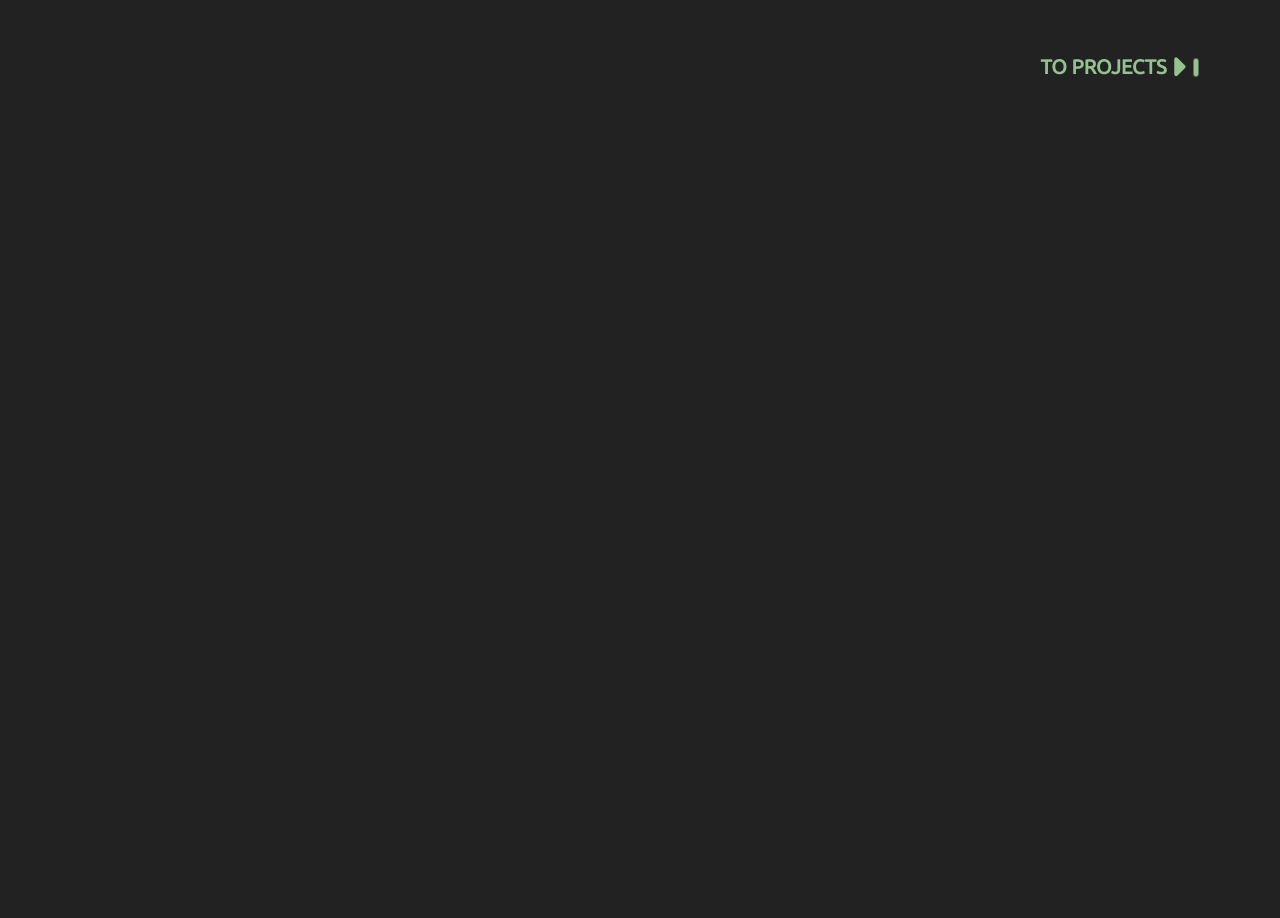
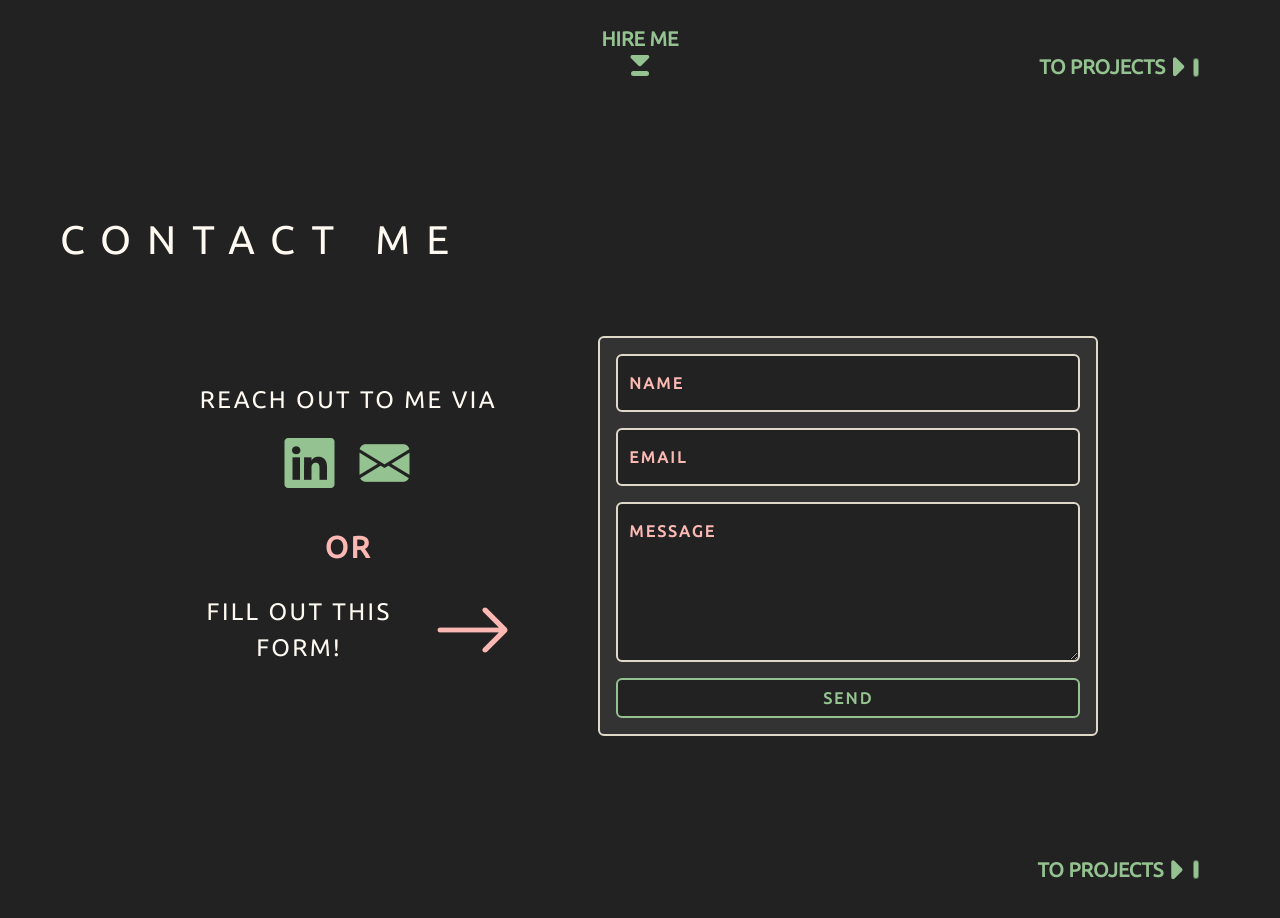
Before and after one commit to lsuan/portfolio, a React (Create React App) app in the folder app/: page /#profile in a window 1280 px wide. Before the commit this address led to /. Shown: the part 1480-2398 px from the top of the page. Before the commit the page ends 1600 px from the top, so only its background shows below. Built offline with nearby package versions, Linux system fonts and the light colour scheme.

Commit message:
added contact section to first page

```diff
--- a/app/public/index.html
+++ b/app/public/index.html
@@ -25,6 +25,7 @@
       <input type="email" name="email" />
       <textarea name="message"></textarea>
     </form>
-    <div id="root"></div>
+    <div id="root">
+    </div>
   </body>
 </html>
--- a/app/src/App.js
+++ b/app/src/App.js
@@ -3,13 +3,13 @@ import './App.css';
 
 import Nav from './components/Nav';
 import Projects from './components/Projects';
-import Contact from './components/Contact';
+// import Contact from './components/Contact';
 import { BrowserRouter as Router, Routes, Route } from 'react-router-dom';
 // import * as bootstrap from 'bootstrap';
 import Home from './components/Home';
 import Profile from './components/Profile';
 import ScrollToTop from './components/ScrollToTop';
-import Success from './components/Success';
+// import Success from './components/Success';
 
 function App() {
   // useEffect( () => {
@@ -25,8 +25,8 @@ function App() {
         <Route path="/" exact element={<Home />} />
         <Route path="/#profile" exact element={<Profile />} />
         <Route path="/projects" exact element={<Projects />} />
-        <Route path="/contact" exact element={<Contact />} />
-        <Route path="/success" exact element={<Success />} />
+        {/* <Route path="/contact" exact element={<Contact />} />
+        <Route path="/success" exact element={<Success />} /> */}
       </Routes>
     </Router>
   )
--- a/app/src/components/Contact.tsx
+++ b/app/src/components/Contact.tsx
@@ -1,8 +1,17 @@
-import React, { useState } from 'react';
+import React, { useEffect, useRef, useState } from 'react';
 import "../styles/contact.scss";
-import PrevPage from './PrevPage';
+import NextPage from './NextPage';
 
 function Contact() {
+  const hash = window.location.hash;
+  const contactRef = useRef(null);
+
+  useEffect( () => {
+    if (hash === "#contact-section") {
+      contactRef.current.scrollIntoView({behavior: "auto"});
+    }
+  }, [hash]);
+
   interface FormPost {
     firstname?: string,
     lastname?: string,
@@ -30,7 +39,7 @@ function Contact() {
     event.preventDefault();
   }
 
-  const handleChange = (e: any) => {
+  const handleChange = (e: React.FormEvent<HTMLInputElement> | React.FormEvent<HTMLTextAreaElement>) => {
     console.log(state);
     setState({
       ...state,
@@ -39,7 +48,7 @@ function Contact() {
   };
 
   return (
-    <div id="contact" className="py-5 px-3 px-md-5">
+    <div ref={contactRef} id="contact-section" className="py-5 px-3 px-md-5">
       <h1 className="mb-3 mt-5 my-sm-5">
         CONTACT ME
       </h1>
@@ -87,8 +96,8 @@ function Contact() {
           </form>
         </div>
       </div>
-      <div className="arrows d-flex justify-content-between align-items-center mt-3">
-        <PrevPage {...{name:"TO PROJECTS"}} />
+      <div className="arrows d-flex justify-content-end align-items-center mt-3">
+        <NextPage {...{name:"TO PROJECTS"}} />
       </div>
     </div>
   );
--- a/app/src/components/Home.tsx
+++ b/app/src/components/Home.tsx
@@ -1,6 +1,7 @@
 import React from 'react';
 import Profile from './Profile';
 import "../styles/home.scss";
+import Contact from './Contact';
 
 function Home() {
 
@@ -27,14 +28,20 @@ function Home() {
             <i className="bi bi-file-earmark-person" data-bs-toggle="tooltip" data-bs-custom-class="custom-tooltip" data-bs-placement="top" data-bs-title="Resume" />
           </a>
         </div>
-        <a className="continue d-flex flex-column align-items-center" href="#profile">
-          START
-          <i className="fa-solid fa-caret-down"></i>
-        </a>
-        <hr className="stop-bar"></hr>
+        <div className="arrows">
+          <div className="down-section d-flex flex-column align-items-center">
+            <a className="continue d-flex flex-column align-items-center" href="#profile">
+              START
+              <i className="fa-solid fa-caret-down"></i>
+            </a>
+            <hr className="stop-bar"></hr>
+          </div>
+        </div>
       </div>
 
       <Profile />
+      <Contact />
+
 
     </div>
   )
--- a/app/src/components/Nav.tsx
+++ b/app/src/components/Nav.tsx
@@ -5,11 +5,20 @@ import ModeIcon from './ModeIcon';
 
 
 function Nav() {
+
   const handleProfileClick = () => {
     const onHomePage = window.location.pathname === "/";
     if (onHomePage) {
       const profile = document.getElementById("profile");
       profile.scrollIntoView({behavior: "smooth"});
+    }
+  }
+
+  const handleContactClick = () => {
+    const onHomePage = window.location.pathname === "/";
+    if (onHomePage) {
+      const contactSection = document.getElementById("contact-section");
+      contactSection.scrollIntoView({behavior: "smooth"});
     }
   }
 
@@ -30,13 +39,13 @@ function Nav() {
           <Link to="/" onClick={handleHomeClick} className="nav-link">HOME</Link>
         </li>
         <li className="nav-item me-2">
-          <Link to={{pathname:"/", hash:"#profile"}} onClick={handleProfileClick} className="nav-link">PROFILE</Link>
+          <Link to={{pathname:"/", hash:"profile"}} onClick={handleProfileClick} className="nav-link">PROFILE</Link>
         </li>
         <li className="nav-item me-2">
           <Link to="/projects" className="nav-link">PROJECTS</Link>
         </li>
         <li className="nav-item me-2">
-          <Link to="/contact" className="nav-link">CONTACT</Link>
+          <Link to={{pathname:"/", hash:"contact-section"}} onClick={handleContactClick} className="nav-link">CONTACT</Link>
         </li>
         <li className="nav-item">
           <ModeIcon />
@@ -59,7 +68,7 @@ function Nav() {
               <Link to="/projects" className="nav-link">PROJECTS</Link>
             </li>
             <li className="dropdown-item nav-item me-2">
-              <Link to="/contact" className="nav-link">CONTACT</Link>
+              <Link to={{pathname:"/", hash:"#contact-section"}} className="nav-link">CONTACT</Link>
             </li>
           </ul>
         </div>
--- a/app/src/components/NextPage.tsx
+++ b/app/src/components/NextPage.tsx
@@ -5,7 +5,7 @@ import "../styles/page-arrows.scss";
 function NextPage(page:{name:string}) {
   return (
     <div className="next-page d-flex justify-content-end align-items-center">
-      <Link to="/contact" className="btn d-flex align-items-center p-0">
+      <Link to="/projects" className="btn d-flex align-items-center p-0">
         {page.name}
         <i className="ms-1 fa-solid fa-caret-right"></i>
       </Link>
--- a/app/src/components/Profile.tsx
+++ b/app/src/components/Profile.tsx
@@ -14,7 +14,7 @@ function Profile() {
     if (hash === "#profile") {
       profileRef.current.scrollIntoView({behavior: "auto"});
     }
-  });
+  }, [hash]);
 
   return (
     <div ref={profileRef} id="profile" className="py-5 px-3 px-sm-5 mb-md-0">
@@ -51,6 +51,13 @@ function Profile() {
         </div>
       </div>
       <div className="arrows">
+        <div className="down-section d-flex justify-content-center">
+          <a className="continue d-flex flex-column align-items-center" href="#contact-section">
+            HIRE ME
+            <i className="fa-solid fa-caret-down"></i>
+          </a>
+          <hr className="stop-bar"></hr>
+        </div>
         <div className="next-page d-flex justify-content-end align-items-center mt-3">
           <Link to="/projects" className="btn d-flex justify-content-end align-items-center">
             TO PROJECTS
@@ -59,7 +66,7 @@ function Profile() {
           <hr className="stop-bar"></hr>
         </div>
       </div>
-    </div>
+      </div>
   );
 }
 
--- a/app/src/index.js
+++ b/app/src/index.js
@@ -14,3 +14,5 @@ root.render(
     </React.StrictMode>{' '}
   </ThemeContextWrapper>,
 );
+
+// render(<Contact />, document.getElementById("contact-section"));
--- a/app/src/styles/base.scss
+++ b/app/src/styles/base.scss
@@ -310,7 +310,7 @@
       }
     }
   }
-  #contact {
+  #contact-section {
     .contact-text {
       .or-text {
         color: var(--light-mode-pink);
@@ -672,7 +672,7 @@
       }
     }
   }
-  #contact {
+  #contact-section {
     .contact-text {
       .or-text {
         color: var(--dark-mode-pink);
--- a/app/src/styles/contact.scss
+++ b/app/src/styles/contact.scss
@@ -1,6 +1,6 @@
 
 
-#contact {
+#contact-section {
   min-height: 100vh;
   text-align: center;
   position: relative;
--- a/app/src/styles/page-arrows.scss
+++ b/app/src/styles/page-arrows.scss
@@ -1,7 +1,7 @@
 @media screen and (max-width: 767px) {
   .arrows {
     bottom: 2rem !important;
-    .prev-page, .next-page {
+    .down-section, .prev-page, .next-page {
       a {
         font-size: 16px !important;
         i {
@@ -20,6 +20,40 @@
   bottom: 4%;
   left: 5%;
   right: 5%;
+  .down-section {
+    position: absolute;
+    left: 0;
+    right: 0;
+    bottom: 0.75rem;
+    .continue {
+      position: absolute;
+      bottom: 5%;
+      animation: bounce-down 1500ms infinite;
+      animation-timing-function: cubic-bezier(.31,.52,.64,.68);
+      text-decoration: none;
+      font-weight: bold;
+      font-size: 20px;
+      i {
+        font-size: 30px;
+        margin-top: -10px;
+      }
+    }
+    .stop-bar {
+      position: absolute;
+      margin: 0;
+      bottom: 3%;
+      border-width: 5px;
+      border-radius: 0.5rem;
+      height: 2px;
+      width: 18px;
+      opacity: 100%;
+    }
+  }
+  .down-section {
+    a {
+      animation-timing-function: cubic-bezier(.31,.52,.64,.68);
+    }
+  }
   .prev-page, .next-page {
     a {
       background-color: transparent;
@@ -35,6 +69,8 @@
         margin-right: 5px;
       }
     }
+  }
+  .prev-page, .next-page {
     .stop-bar {
       // position: absolute;
       // bottom: 8%;
```
